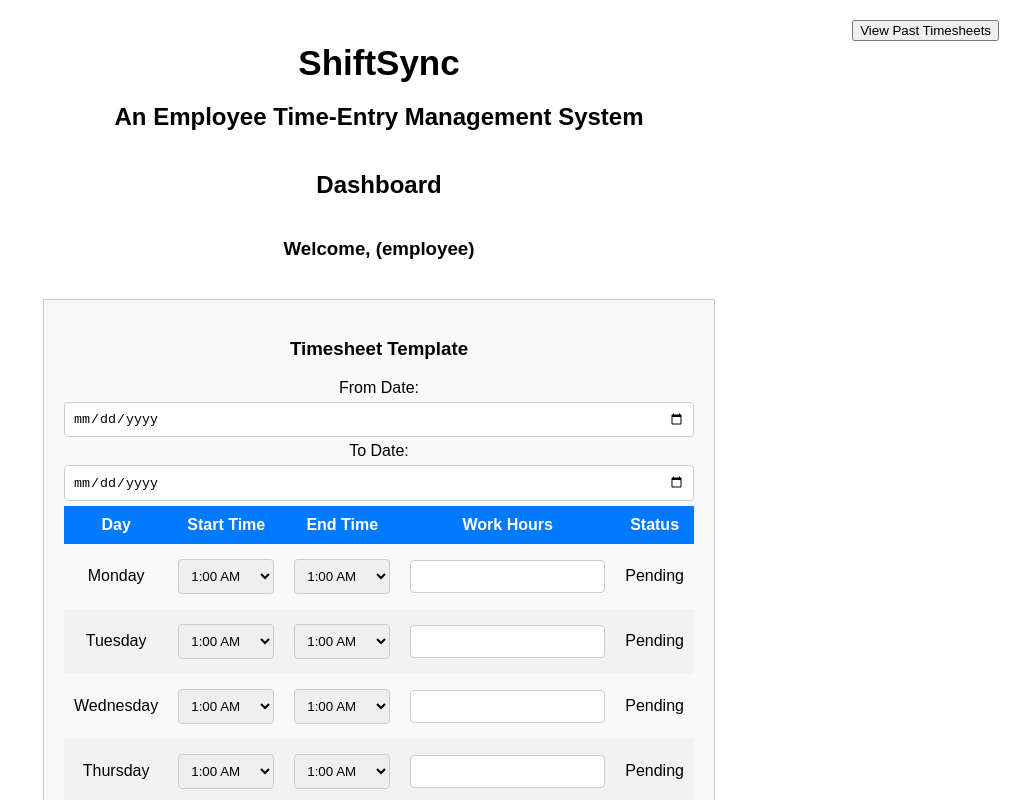
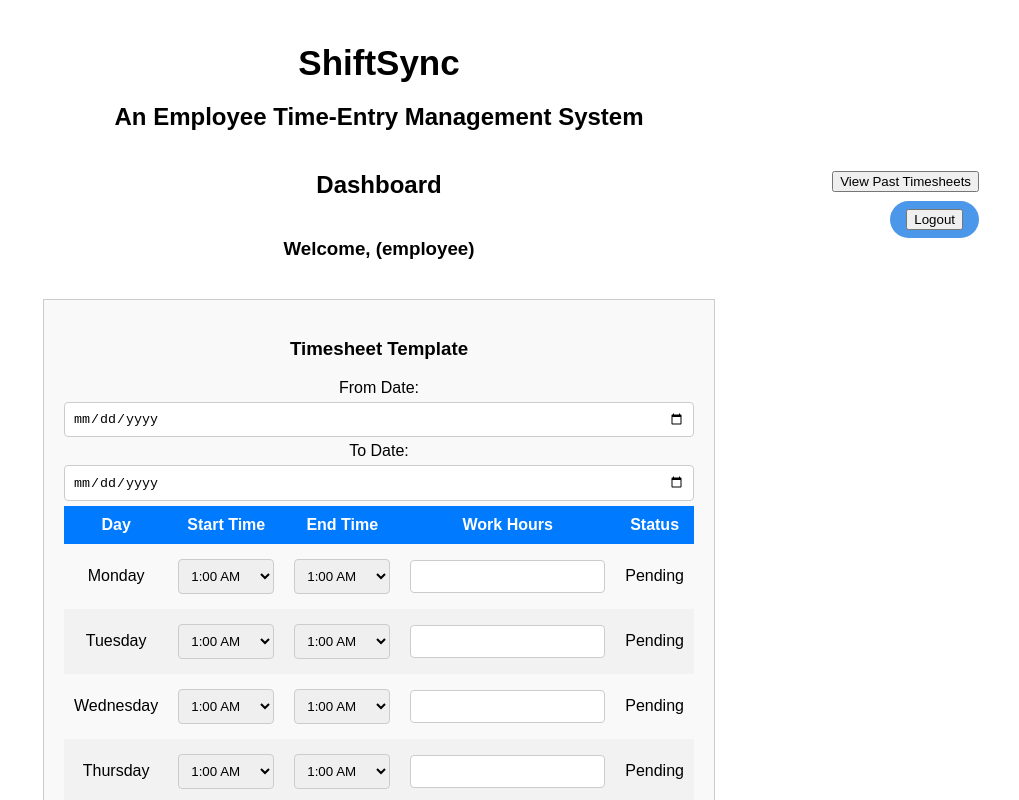
Before and after one commit to Aakash2692/ShiftSync, a React (Create React App) app: page / in a window 1280 px wide. Both pictures are taken after typing "Sample", "Sample123" into the empty fields and a click on the button "Login". Shown: the top 800 px of the page, without its empty margins (261-1280 px from the left). Built offline with nearby package versions, Linux system fonts and the light colour scheme; no server answers.

Commit message:
updated the logout button

```diff
--- a/package.json
+++ b/package.json
@@ -9,7 +9,8 @@
     "axios": "^1.6.8",
     "react": "^18.2.0",
     "react-dom": "^18.2.0",
-    "react-scripts": "5.0.1",
+    "react-router-dom": "^6.22.3",
+    "react-scripts": "^5.0.1",
     "web-vitals": "^2.1.4"
   },
   "scripts": {
--- a/src/components/Dashboard.js
+++ b/src/components/Dashboard.js
@@ -1,21 +1,18 @@
-// Dashboard.js
-
-import React, { useEffect, useState } from 'react';
-import axios from 'axios';
-import '../components/css/Dashboard.css';
+import React, { useEffect, useState } from "react";
+import axios from "axios";
+import "../components/css/Dashboard.css";
 
 const Dashboard = ({ user }) => {
-  const [userName, setUserName] = useState('');
+  const [userName, setUserName] = useState("");
   const [timesheetTemplate, setTimesheetTemplate] = useState(null);
 
   useEffect(() => {
-    // Fetch user details
     const fetchData = async () => {
       try {
-        const userResponse = await axios.get(`/api/user/${user.id}`); // Assuming endpoint for fetching user details
+        const userResponse = await axios.get(`/api/user/${user.id}`);
         setUserName(userResponse.data.name);
       } catch (error) {
-        console.error('Error fetching user data:', error);
+        console.error("Error fetching user data:", error);
       }
     };
 
@@ -23,7 +20,6 @@ const Dashboard = ({ user }) => {
   }, [user.id]);
 
   useEffect(() => {
-    // Generate timesheet template
     const generateTimesheetTemplate = () => {
       const template = (
         <div className="timesheet-container">
@@ -44,14 +40,22 @@ const Dashboard = ({ user }) => {
                 </tr>
               </thead>
               <tbody>
-                {['Monday', 'Tuesday', 'Wednesday', 'Thursday', 'Friday', 'Saturday', 'Sunday'].map((day, index) => (
+                {[
+                  "Monday",
+                  "Tuesday",
+                  "Wednesday",
+                  "Thursday",
+                  "Friday",
+                  "Saturday",
+                  "Sunday",
+                ].map((day, index) => (
                   <tr key={index}>
                     <td>{day}</td>
                     <td>
                       <select
                         name={`startTime_${day}`}
                         onChange={(e) => handleTimeChange(e, day)}
-                        disabled={day === 'Sunday'}
+                        disabled={day === "Sunday"}
                       >
                         {renderTimeOptions()}
                       </select>
@@ -60,7 +64,7 @@ const Dashboard = ({ user }) => {
                       <select
                         name={`endTime_${day}`}
                         onChange={(e) => handleTimeChange(e, day)}
-                        disabled={day === 'Sunday'}
+                        disabled={day === "Sunday"}
                       >
                         {renderTimeOptions()}
                       </select>
@@ -70,7 +74,7 @@ const Dashboard = ({ user }) => {
                         type="text"
                         name={`workHours_${day}`}
                         readOnly
-                        value={day === 'Sunday' ? '0' : ''}
+                        value={day === "Sunday" ? "0" : ""}
                       />
                     </td>
                     <td>Pending</td>
@@ -79,7 +83,7 @@ const Dashboard = ({ user }) => {
               </tbody>
             </table>
             <div className="button-container">
-              {user.role === 'manager' && (
+              {user.role === "manager" && (
                 <button type="submit">Submit Timesheet</button>
               )}
             </div>
@@ -96,21 +100,31 @@ const Dashboard = ({ user }) => {
     const startTimeName = `startTime_${day}`;
     const endTimeName = `endTime_${day}`;
     const workHoursName = `workHours_${day}`;
-    const startTime = document.querySelector(`select[name="${startTimeName}"]`).value;
-    const endTime = document.querySelector(`select[name="${endTimeName}"]`).value;
+    const startTime = document.querySelector(
+      `select[name="${startTimeName}"]`
+    ).value;
+    const endTime = document.querySelector(
+      `select[name="${endTimeName}"]`
+    ).value;
     const [startHour, startMinute, startPeriod] = startTime.split(/:| /);
     const [endHour, endMinute, endPeriod] = endTime.split(/:| /);
-    let start = parseInt(startHour, 10) + (startPeriod === 'PM' && startHour !== '12' ? 12 : 0) + parseInt(startMinute, 10) / 60;
-    let end = parseInt(endHour, 10) + (endPeriod === 'PM' && endHour !== '12' ? 12 : 0) + parseInt(endMinute, 10) / 60;
+    let start =
+      parseInt(startHour, 10) +
+      (startPeriod === "PM" && startHour !== "12" ? 12 : 0) +
+      parseInt(startMinute, 10) / 60;
+    let end =
+      parseInt(endHour, 10) +
+      (endPeriod === "PM" && endHour !== "12" ? 12 : 0) +
+      parseInt(endMinute, 10) / 60;
     let hours = end - start;
     if (hours < 0) hours += 24;
-    document.querySelector(`input[name="${workHoursName}"]`).value = hours.toFixed(2);
+    document.querySelector(`input[name="${workHoursName}"]`).value =
+      hours.toFixed(2);
   };
 
   const handleSubmit = (e) => {
     e.preventDefault();
-    // Submit timesheet logic
-    alert('Timesheet submitted');
+    alert("Timesheet submitted");
   };
 
   const renderTimeOptions = () => {
@@ -128,27 +142,51 @@ const Dashboard = ({ user }) => {
     return options;
   };
 
+  const handleLogout = () => {
+    // Clear user session and redirect to login page
+    sessionStorage.clear(); // Clears all data stored in sessionStorage
+    window.location.href = "/login"; // Redirects to the login page
+  };
+
+
   return (
     <div className="dashboard-container">
+      <div className="logout-button">
+        <button onClick={handleLogout}>Logout</button>
+      </div>
       <div className="hamburger-menu">
-        {user.role === 'manager' && (
+        {user.role === "manager" && (
           <>
-            <button onClick={() => { /* Implement View Past Timesheets functionality */ }}>
+            <button
+              onClick={() => {
+                /* Implement View Past Timesheets functionality */
+              }}
+            >
               View Past Timesheets
             </button>
-            <button onClick={() => { /* Implement Validate Timesheets functionality */ }}>
+            <button
+              onClick={() => {
+                /* Implement Validate Timesheets functionality */
+              }}
+            >
               Validate Timesheets
             </button>
           </>
         )}
-        {user.role === 'employee' && (
-          <button onClick={() => { /* Implement View Past Timesheets functionality */ }}>
+        {user.role === "employee" && (
+          <button
+            onClick={() => {
+              /* Implement View Past Timesheets functionality */
+            }}
+          >
             View Past Timesheets
           </button>
         )}
       </div>
       <h2>Dashboard</h2>
-      <h3>Welcome, {userName} ({user.role})</h3>
+      <h3>
+        Welcome, {userName} ({user.role})
+      </h3>
       {timesheetTemplate}
     </div>
   );
--- a/src/components/css/Dashboard.css
+++ b/src/components/css/Dashboard.css
@@ -5,6 +5,7 @@
   display: flex;
   flex-direction: column;
   align-items: center;
+  position: relative; /* Added position relative */
 }
 
 /* Add this style for hamburger menu */
@@ -76,3 +77,20 @@
 .button-container button:hover {
   background-color: #0056b3;
 }
+
+/* Add this style for logout button */
+.logout-button {
+  position: absolute;
+  top: 50px;
+  right: 20px;
+  background-color: #4b97e9;
+  color: #fff;
+  border: none;
+  border-radius: 50px;
+  padding: 8px 16px;
+  cursor: pointer;
+}
+
+.logout-button:hover {
+  background-color: #0056b3;
+}
```
Also changed, not shown: 1 other file (tests, documents, lock files or other folders).
